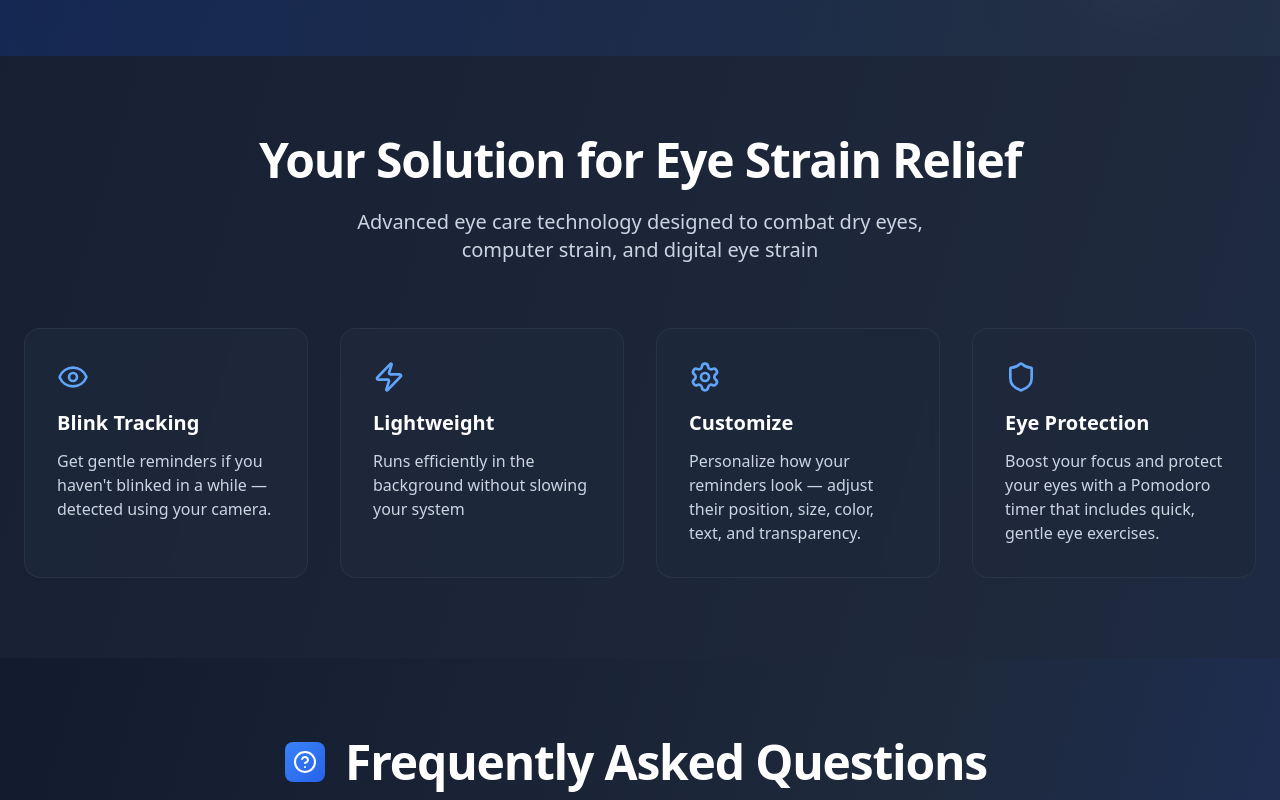
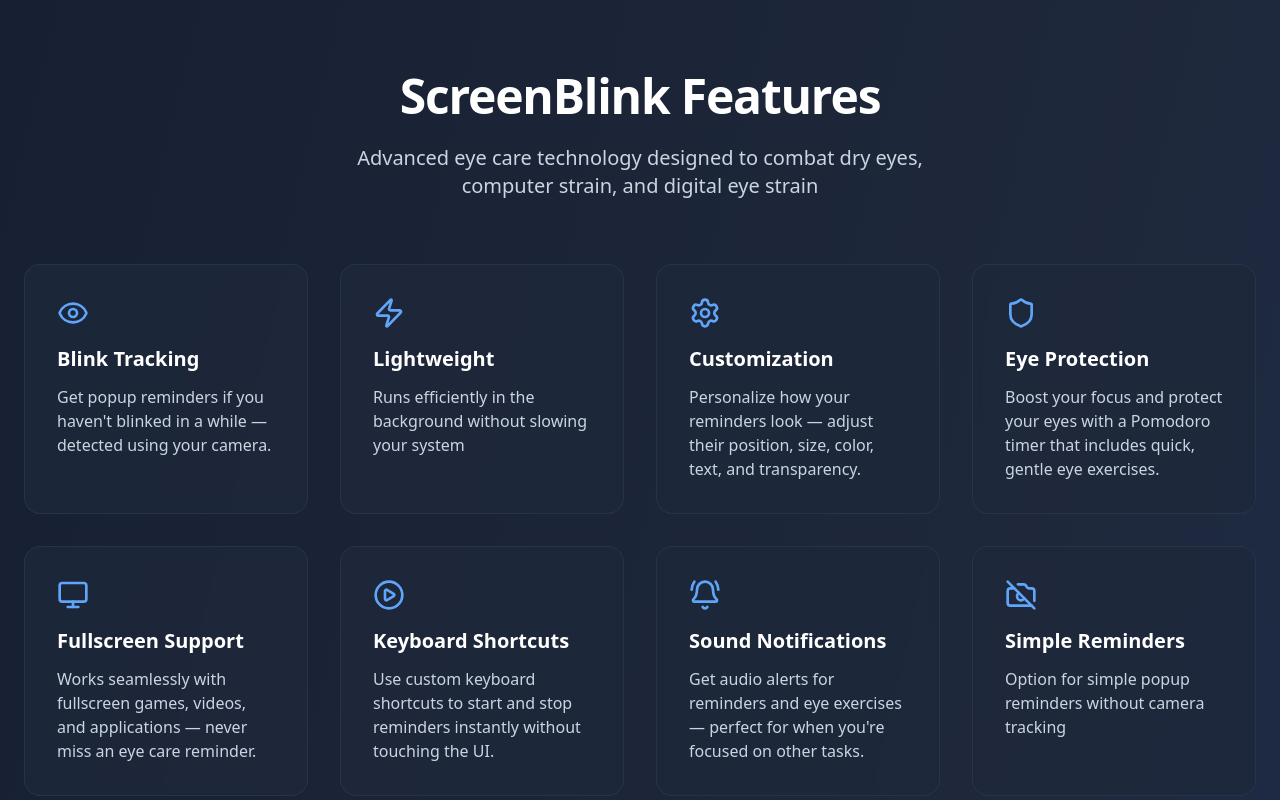
Before and after one commit to katunli/ScreenBlinkWebsite, a Next.js app: page / in a window 1280 px wide. Shown: the part 500-1300 px from the top of the page. Built offline with nearby package versions, Linux system fonts and the light colour scheme.

Commit message:
Added features, founder section

```diff
--- a/pages/index.tsx
+++ b/pages/index.tsx
@@ -1,5 +1,5 @@
 import React, { useState, useEffect } from 'react';
-import { Download, Eye, Monitor, Shield, Zap, ArrowRight, Menu, Settings, HelpCircle, CheckCircle } from 'lucide-react';
+import { Download, Eye, Monitor, Shield, Zap, ArrowRight, Menu, Settings, HelpCircle, CheckCircle, CirclePlay, BellRing, CameraOff, Linkedin, Github, Mail, Globe } from 'lucide-react';
 import Link from 'next/link';
 import { Sheet, SheetContent, SheetTrigger } from '@/components/ui/sheet';
 import { Button } from '@/components/ui/button';
@@ -50,7 +50,7 @@
     {
       icon: <Eye className="w-8 h-8" />,
       title: "Blink Tracking",
-      description: "Get gentle reminders if you haven't blinked in a while — detected using your camera."
+      description: "Get popup reminders if you haven't blinked in a while — detected using your camera."
     },
     {
       icon: <Zap className="w-8 h-8" />,
@@ -59,13 +59,33 @@
     },
     {
       icon: <Settings className="w-8 h-8" />,
-      title: "Customize",
+      title: "Customization",
       description: "Personalize how your reminders look — adjust their position, size, color, text, and transparency."
     },
     {
       icon: <Shield className="w-8 h-8" />,
       title: "Eye Protection",
       description: "Boost your focus and protect your eyes with a Pomodoro timer that includes quick, gentle eye exercises."
+    },
+    {
+      icon: <Monitor className="w-8 h-8" />,
+      title: "Fullscreen Support",
+      description: "Works seamlessly with fullscreen games, videos, and applications — never miss an eye care reminder."
+    },
+    {
+      icon: <CirclePlay className="w-8 h-8" />,
+      title: "Keyboard Shortcuts",
+      description: "Use custom keyboard shortcuts to start and stop reminders instantly without touching the UI."
+    },
+    {
+      icon: <BellRing className="w-8 h-8" />,
+      title: "Sound Notifications",
+      description: "Get audio alerts for reminders and eye exercises — perfect for when you're focused on other tasks."
+    },
+    {
+      icon: <CameraOff className="w-8 h-8" />,
+      title: "Simple Reminders",
+      description: "Option for simple popup reminders without camera tracking"
     },
   ];
 
@@ -184,7 +204,7 @@
               Stop Digital Eye Strain & Dry Eyes
             </h1>
             <p className="text-lg sm:text-xl lg:text-2xl text-slate-300 mb-8 sm:mb-12 max-w-xs sm:max-w-2xl lg:max-w-3xl mx-auto leading-relaxed px-4">
-              Combat computer vision syndrome, dry eyes, and red eyes with intelligent blink tracking. Your solution for <Link href="/eye-strain-guide" className="text-blue-300 hover:text-blue-200 underline">eye strain relief</Link> and computer strain prevention.
+              Your solution for <Link href="/eye-strain-guide" className="text-blue-300 hover:text-blue-200 underline">eye strain relief</Link> and dry eye prevention.
             </p>
             <div className="flex flex-col sm:flex-row gap-3 sm:gap-4 justify-center items-center px-4">
               <Link href="/download/windows" className="w-full sm:w-auto group bg-gradient-to-r from-blue-600 to-blue-700 hover:from-blue-500 hover:to-blue-600 px-6 sm:px-8 py-3 sm:py-4 rounded-xl font-semibold text-base sm:text-lg transition-all duration-300 flex items-center justify-center space-x-3 shadow-lg hover:shadow-xl hover:scale-105">
@@ -208,7 +228,7 @@
       <section id="features" className="py-12 sm:py-16 lg:py-20 bg-slate-800/50">
         <div className="container mx-auto px-4 sm:px-6">
           <div className="text-center mb-12 sm:mb-16">
-            <h2 className="text-3xl sm:text-4xl lg:text-5xl font-bold mb-4 sm:mb-6 text-white px-2 tracking-tight">Your Solution for Eye Strain Relief</h2>
+            <h2 className="text-3xl sm:text-4xl lg:text-5xl font-bold mb-4 sm:mb-6 text-white px-2 tracking-tight">ScreenBlink Features</h2>
             <p className="text-lg sm:text-xl text-slate-300 max-w-xl sm:max-w-2xl mx-auto px-4">
               Advanced eye care technology designed to combat dry eyes, computer strain, and digital eye strain
             </p>
@@ -283,12 +303,81 @@
         </div>
       </section>
 
+      {/* Founder Section */}
+      <section className="py-12 sm:py-16 lg:py-20">
+        <div className="container mx-auto px-4 sm:px-6">
+          <div className="max-w-4xl mx-auto text-center">
+            <h2 className="text-3xl sm:text-4xl lg:text-5xl font-bold mb-6 sm:mb-8 text-white px-2 tracking-tight">Meet the Founder</h2>
+            <p className="text-lg sm:text-xl text-slate-300 mb-8 sm:mb-12 max-w-2xl mx-auto px-4">
+              ScreenBlink was created with a mission to help people protect their eyes in our digital world
+            </p>
+
+            <div className="bg-gradient-to-r from-slate-800/80 to-blue-900/60 backdrop-blur-sm p-6 sm:p-8 rounded-2xl border border-slate-700/50">
+              <div className="flex flex-col lg:flex-row items-center gap-6 sm:gap-8">
+                {/* Profile Image Placeholder */}
+                <div className="w-24 h-24 sm:w-32 sm:h-32 bg-gradient-to-br from-blue-500 to-blue-600 rounded-full flex items-center justify-center flex-shrink-0">
+                  <span className="text-2xl sm:text-3xl font-bold text-white">KL</span>
+                </div>
+
+                <div className="flex-1 text-center lg:text-left">
+                  <h3 className="text-2xl sm:text-3xl font-bold mb-2 text-white">Katun Li</h3>
+                  <p className="text-lg sm:text-xl text-blue-300 mb-4">Founder & Developer</p>
+                  <p className="text-slate-300 mb-6 max-w-2xl mx-auto lg:mx-0">
+                    I created ScreenBlink to solve my own eye strain problems while working long hours on screens.
+                    What started as a personal solution has grown into a tool that helps thousands of people protect their eyes
+                    from digital eye strain and dry eyes.
+                  </p>
+
+                  {/* Social Links */}
+                  <div className="flex flex-wrap justify-center lg:justify-start gap-3 sm:gap-4">
+                    <a
+                      href="https://linkedin.com/in/katun-li-208193297"
+                      target="_blank"
+                      rel="noopener noreferrer"
+                      className="inline-flex items-center space-x-2 bg-slate-700 hover:bg-slate-600 px-4 py-2 rounded-lg font-medium text-white transition-all duration-300 hover:scale-105"
+                    >
+                      <Linkedin className="w-4 h-4" />
+                      <span>LinkedIn</span>
+                    </a>
+                    <a
+                      href="https://github.com/katunli"
+                      target="_blank"
+                      rel="noopener noreferrer"
+                      className="inline-flex items-center space-x-2 bg-slate-700 hover:bg-slate-600 px-4 py-2 rounded-lg font-medium text-white transition-all duration-300 hover:scale-105"
+                    >
+                      <Github className="w-4 h-4" />
+                      <span>GitHub</span>
+                    </a>
+                    <a
+                      href="mailto:katunjieli@gmail.com"
+                      className="inline-flex items-center space-x-2 bg-slate-700 hover:bg-slate-600 px-4 py-2 rounded-lg font-medium text-white transition-all duration-300 hover:scale-105"
+                    >
+                      <Mail className="w-4 h-4" />
+                      <span>Email</span>
+                    </a>
+                    <a
+                      href="https://katunli.vercel.app/"
+                      target="_blank"
+                      rel="noopener noreferrer"
+                      className="inline-flex items-center space-x-2 bg-slate-700 hover:bg-slate-600 px-4 py-2 rounded-lg font-medium text-white transition-all duration-300 hover:scale-105"
+                    >
+                      <Globe className="w-4 h-4" />
+                      <span>Website</span>
+                    </a>
+                  </div>
+                </div>
+              </div>
+            </div>
+          </div>
+        </div>
+      </section>
+
       {/* Download Section */}
       <section id="download" className="py-12 sm:py-16 lg:py-20 bg-gradient-to-r from-slate-800/80 to-blue-900/80">
         <div className="container mx-auto px-4 sm:px-6 text-center">
           <h2 className="text-3xl sm:text-4xl lg:text-5xl font-bold mb-6 sm:mb-8 text-white px-2 tracking-tight">Ready to Protect Your Eyes from Digital Eye Strain?</h2>
           <p className="text-lg sm:text-xl text-slate-300 mb-8 sm:mb-12 max-w-xl sm:max-w-2xl mx-auto px-4">
-            Join thousands of users who have improved their eye health and found relief from dry eyes, computer strain, and red eyes with ScreenBlink
+            Join many others who have improved their eye health and found relief from dry eyes, computer strain, and red eyes with ScreenBlink
           </p>
 
           <div className="flex flex-col lg:flex-row gap-4 sm:gap-6 justify-center items-stretch max-w-sm sm:max-w-2xl mx-auto">
```
